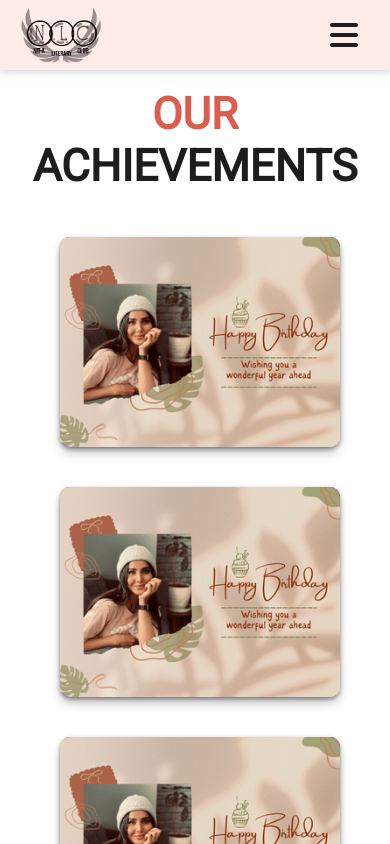
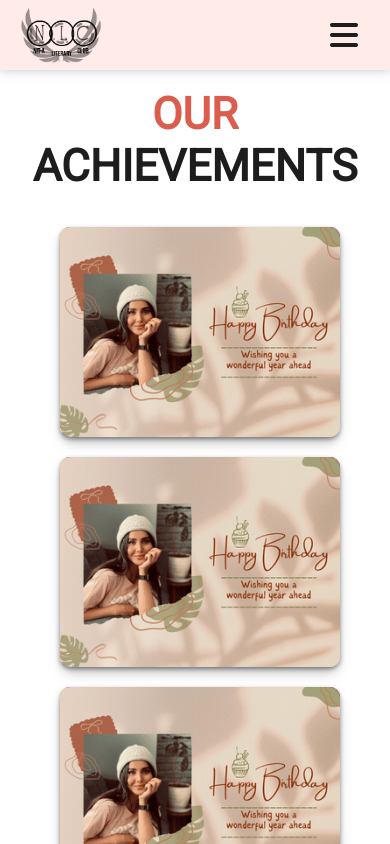
Before and after one commit to TheAnkitGautam/nlc-project, a React (Create React App) app in the folder client/: page /achievement in a window 390 px wide. Shown: the top 844 px of the page. Built offline with nearby package versions, Linux system fonts and the light colour scheme.

Commit message:
Achievement Page Modified

```diff
--- a/client/src/components/Achievements/Achievement.css
+++ b/client/src/components/Achievements/Achievement.css
@@ -8,22 +8,22 @@
   display: grid;
   justify-content: space-around;
   /* perspective: 800px; */
-  grid-template-columns: 1fr 1fr 1fr 1fr;
+  grid-template-columns: 1fr 1fr 1fr;
 }
 .achievementCard {
   /* position: relative; */
   /* width: 200px; */
-  height: 210px;
+  height: 240px;
   /* border: 1px solid blue; */
   /* width: 100%; */
-  width: 280px;
+  width: 320px;
   margin: 30px auto;
   /* border: 1px solid pink; */
   border-radius: 10px;
-  box-shadow: rgba(0, 0, 0, 0.4) 0px 2px 4px, rgba(0, 0, 0, 0.3) 0px 7px 13px -3px, rgba(0, 0, 0, 0.2) 0px -3px 0px inset;
+  box-shadow: rgba(0, 0, 0, 0.4) 0px 2px 4px,
+    rgba(0, 0, 0, 0.3) 0px 7px 13px -3px, rgba(0, 0, 0, 0.2) 0px -3px 0px inset;
 }
 .achievementCardFace {
-
 }
 .achievementCardFront {
   cursor: pointer;
@@ -35,7 +35,7 @@
   animation: fadeIn 1.5s ease 0s normal forwards 1;
 }
 .achievementCardFace img {
-  width: 280px;
+  width: 320px;
   position: absolute;
   /* border: 1px solid red; */
   border-radius: 10px;
@@ -44,28 +44,61 @@
 .achievementCardFront {
   position: absolute;
 }
-.achievementFontTitle{
+.achievementFontTitle {
   z-index: 100;
   position: absolute;
-
 }
 
-.achievementBackContent{
+.achievementBackContent {
   /* border: 1px solid pink; */
   width: 100%;
 }
 @keyframes fadeIn {
-    0% { opacity: 1; }
-    100% { opacity: 0; }
+  0% {
+    opacity: 1;
   }
-
-@media screen and (max-width: 1300px) {
-  .achievementWrapper{
-    grid-template-columns: 1fr 1fr 1fr;
+  100% {
+    opacity: 0;
   }
 }
 
-@media screen and (max-width: 1200px) {
+@media screen and (max-width: 1250px) {
+  .achievementCard,
+  .achievementCardFace img {
+    height: 180px;
+    width: 240px;
+  }
+  .achievementWrapper {
+    margin: 25px 140px;
+  }
+}
+@media screen and (max-width: 1150px) {
+  .achievementWrapper {
+    margin: 25px 100px;
+  }
+}
+@media screen and (max-width: 1050px) {
+  .achievementWrapper {
+    margin: 25px 80px;
+  }
+}
+
+@media screen and (max-width: 925px) {
+  .achievementWrapper {
+    grid-template-columns: 1fr 1fr;
+    margin: 25px 100px;
+  }
+  .achievementCard,
+  .achievementCardFace img {
+    height: 210px;
+    width: 280px;
+  }
+  .achievementCard {
+    margin: 20px auto;
+  }
+}
+
+@media screen and (max-width: 925px){
   .achievementCard,
   .achievementCardFace img {
     height: 180px;
@@ -73,25 +106,9 @@
   }
 }
 
-@media screen and (max-width: 900px) {
-  .achievementWrapper{
-    grid-template-columns: 1fr 1fr;
-  }
-  .achievementCard,
-  .achievementCardFace img {
-    height: 210px;
-    width: 280px;
-  }
-}
-
 @media screen and (max-width: 750px) {
-  .achievementCard{
-    margin: 20px auto;
-  }
-  .achievementCard,
-  .achievementCardFace img {
-    height: 180px;
-    width: 240px;
+  .achievementWrapper {
+    margin: 25px 60px;
   }
 }
 
@@ -101,10 +118,13 @@
     height: 150px;
     width: 200px;
   }
+  .achievementCard {
+    margin: 10px auto;
+  }
 }
 
 @media screen and (max-width: 550px) {
-  .achievementWrapper{
+  .achievementWrapper {
     grid-template-columns: 1fr;
   }
   .achievementCard,
--- a/client/src/components/Achievements/AchievementPage.js
+++ b/client/src/components/Achievements/AchievementPage.js
@@ -10,16 +10,16 @@ const AchievementPage = () => {
         {
           Achievement_Set.map((Achievement, index) => {
             return (
-              <a key={Achievement.index} href={Achievement.linkUrl} target="_blank">
-                <div className="achievementCard">
+              <div key={Achievement.index} className="achievementCard">
+                <a href={Achievement.linkUrl} target="_blank">
                   <div className="achievementCardFace achievementCardFront">
                     <img src={Achievement.frontImg} alt="" />
                   </div>
                   <div className="achievementCardFace achievementCardBack">
                     <img src={Achievement.backImg} alt="" />
                   </div>
-                </div>
-              </a>
+                </a>
+              </div>
             )
           })
         }
```
Lines whose indentation alone changed are shown as unchanged.
